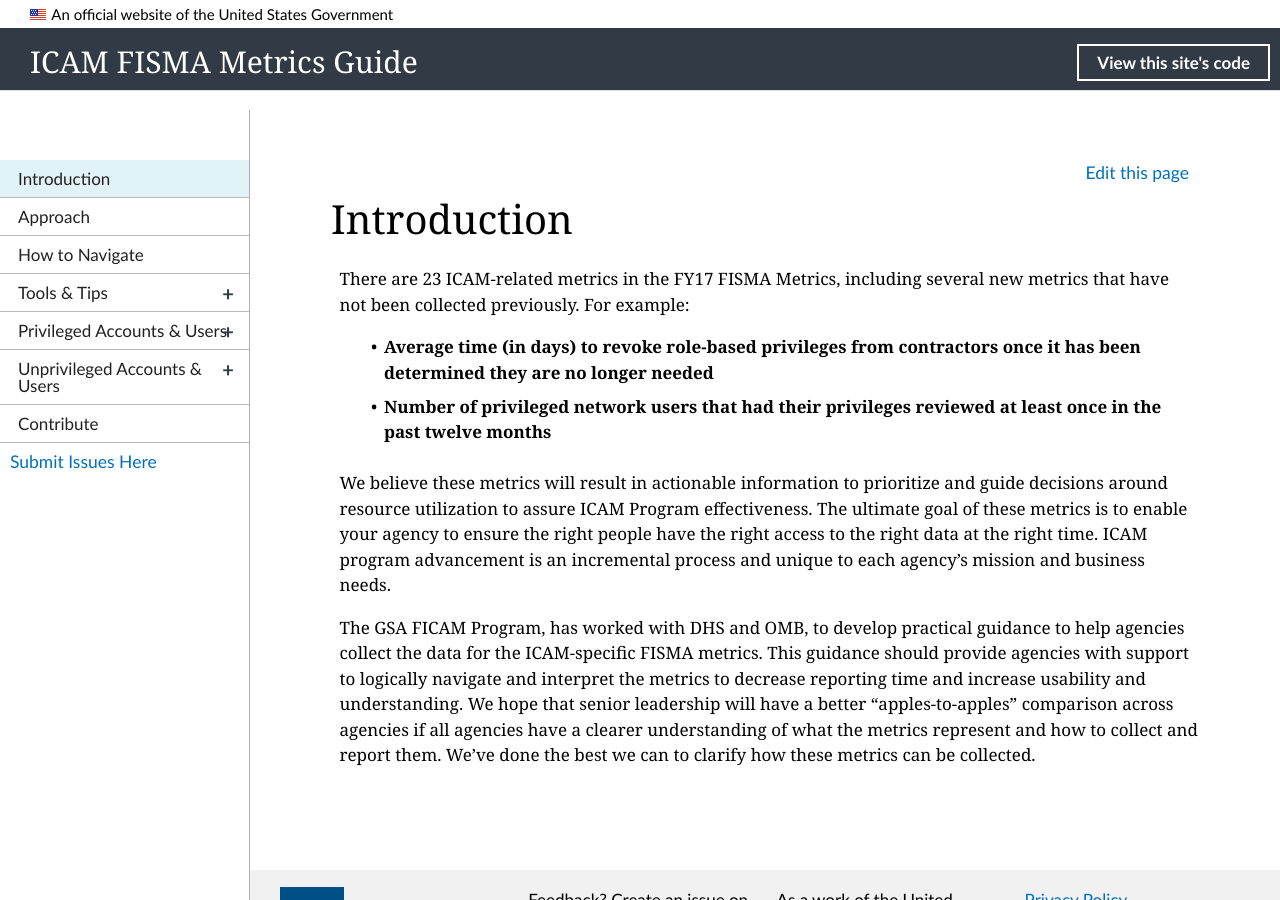
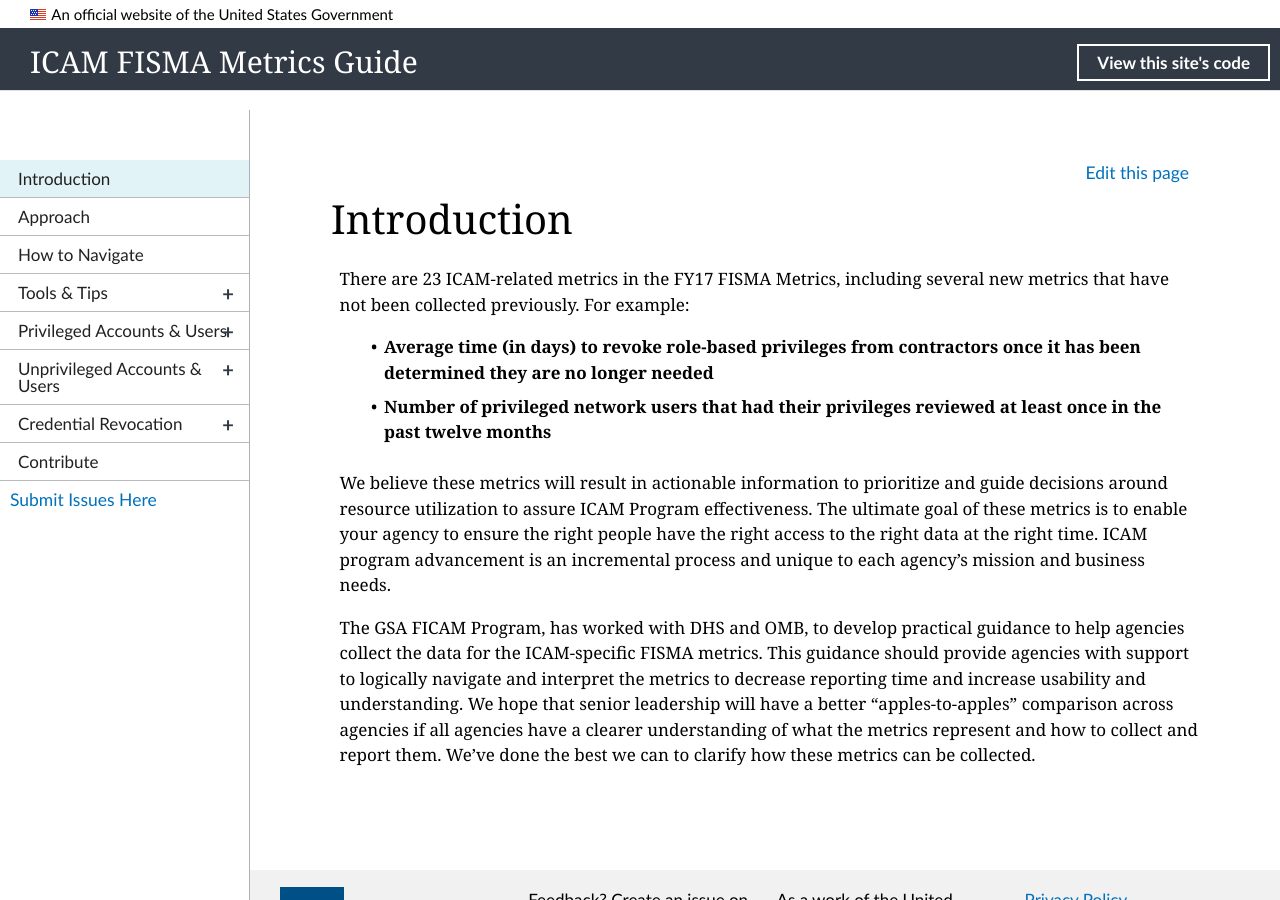
Before and after one commit to GSA/icam-fisma, a Jekyll site: the page built from pages/introduction.md, in a window 1280 px wide and 900 px high. Built offline with Jekyll 4.4.1, drawn with Linux system fonts in a browser that asks for light colours; nearby versions of some CDN libraries.

Commit message:
Add config for cred-revoke collection and nav

```diff
--- a/_config.yml
+++ b/_config.yml
@@ -81,6 +81,11 @@ navigation:
   internal: true
   coll: true
   collname: unpriv-mgmt
+- text: Credential Revocation
+  url: cred-revoke/main-revoke
+  internal: true
+  coll: true
+  collname: cred-revoke
 #https://github.com/jekyll/jekyll/issues/2346
 #- text: Developer Guides
 #  url: devconfig/index/
@@ -113,6 +118,11 @@ collections:
     label: "Unprivileged Accounts & Users"
     permalink: /unpriv-mgmt/:path/
     output: true
+  cred-revoke:
+    label: "Credential Revocation"
+    permalink: /cred-revoke/:path/
+    output: true
+
   #https://github.com/jekyll/jekyll/issues/2346
 
 
```
